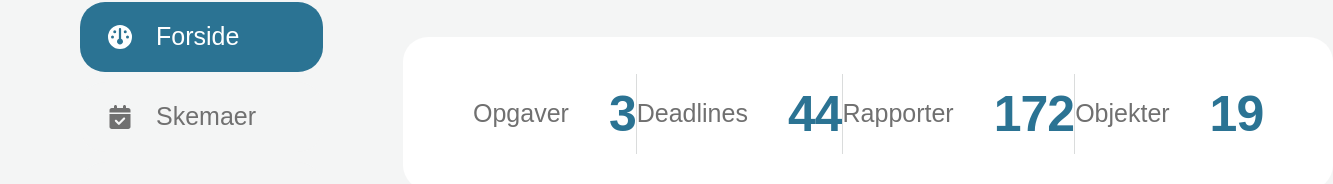
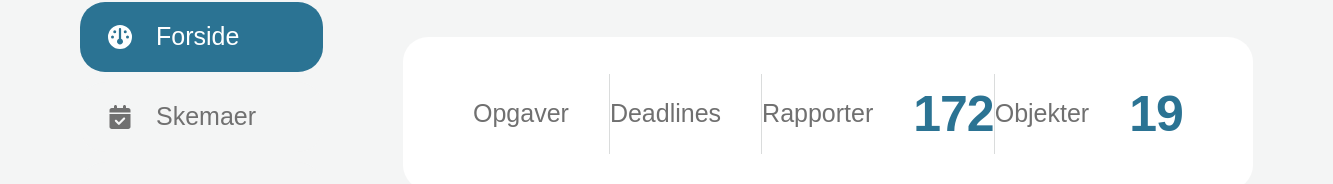
Before and after one commit to SigneWehlast/dbiDashboard, a Vue app: page / in a window 1280 px wide. Shown: the part 200-384 px from the top of the page, 1333 px wide, since content can reach past the window. Built offline with nearby package versions, Linux system fonts and the light colour scheme; no server answers; the database is empty; a web font is replaced by a local one.

Commit message:
Update OverviewWidget.vue

```diff
--- a/src/components/OverviewWidget.vue
+++ b/src/components/OverviewWidget.vue
@@ -5,13 +5,13 @@
   <div class="WidgetMenu">
     <div class="WidgetMenuBox">
       <p class="p1">Opgaver</p>
-      <h2>3</h2> <!-- Bruger props.taskCount her -->
+      <h2>{{ taskCount }}</h2> <!-- Bruger props.taskCount her -->
     </div>
     <div class="divider"></div>
 
     <div class="WidgetMenuBox">
       <p class="p1">Deadlines</p>
-      <h2>44</h2> <!-- Bruger props.deadlineCount her -->
+      <h2>{{ deadlineCount }}</h2> <!-- Bruger props.deadlineCount her -->
     </div>
     <div class="divider"></div>
     <div class="WidgetMenuBox">
```
